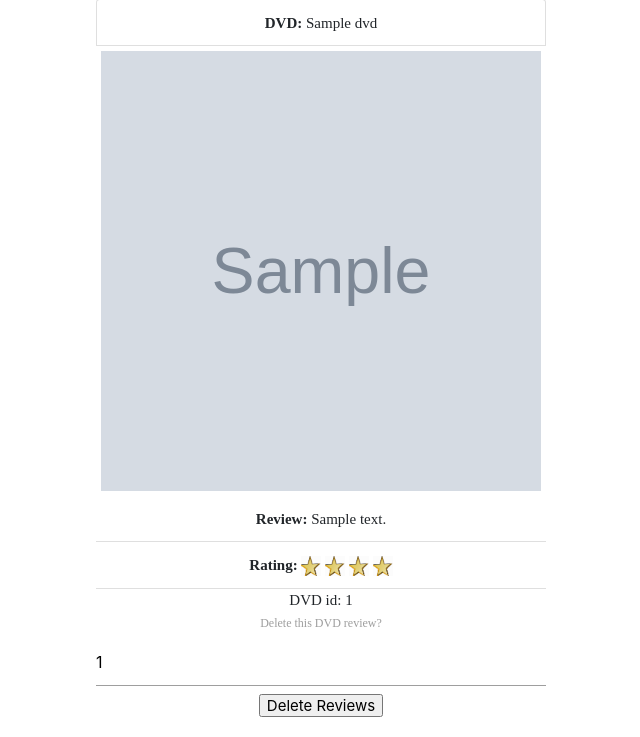
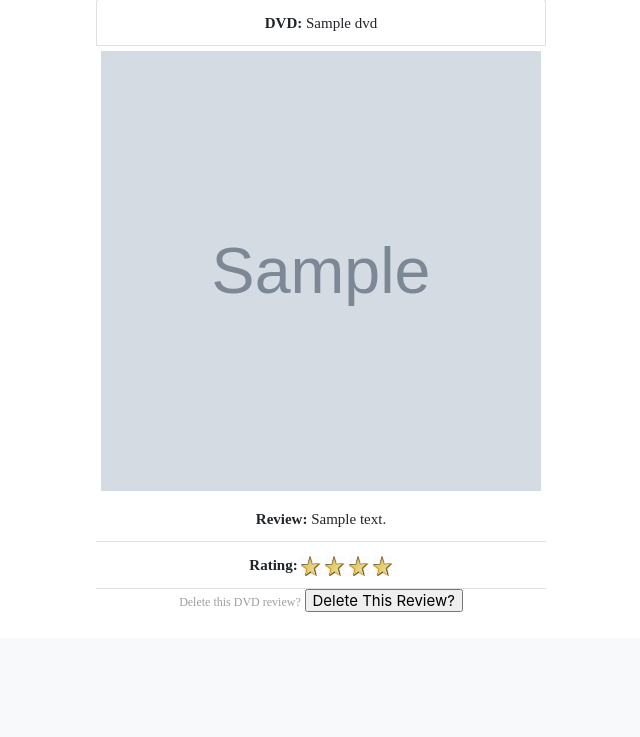
Before and after one commit to JackAlexanderClark/Ultimate-Movie-Vendor, a Flask app: page /reviews in a window 1280 px wide. Shown: the part 462-1199 px from the top of the page, without its empty margins (126-766 px from the left). After the commit the page ends 1074 px from the top, so only its background shows below. Run offline with Flask 3, Linux system fonts and the light colour scheme; a user stored in the database is signed in; tables that the repository leaves empty hold one stand-in row (values such as "Sample post"); grey boxes marked "Sample" are stand-in pictures.

Commit message:
Change html button 01/04/2023

```diff
--- a/templates/index.html
+++ b/templates/index.html
@@ -72,10 +72,6 @@
                                         {% else %} No DVD rating available.
                                     {% endif %}
                                     {{ dvd.dvd.rating }}
-                                    {% if dvd.dvd.review %}
-                                        <h3>Review:</h3>
-                                        <p>{{ dvd.dvd.review }}</p>
-                                    {% endif %}
                                 </p>
                             <!-- turn these buttons into POST forms -->
                                 <a href="add_dvd_review/{{ dvd.id }}"><button class="btn btn-primary btn-lg">Add a Review to DVD</button></a>
--- a/templates/view_dvd_reviews.html
+++ b/templates/view_dvd_reviews.html
@@ -28,7 +28,6 @@
                         {% endfor %}
                     </li>
                   </ul>
-                    DVD id: {{ review.dvd_id }}
 
                     {% if message %}
                         <p>{{ message }}</p>
@@ -39,8 +38,8 @@
                     <!-- pass in review_id into delete function -->
                     <form method="POST" action="{{ url_for('delete_dvd_reviews_by_dvd_id') }}">
                       <label for="dvd_id">Delete this DVD review?</label>
-                      <input type="text" id="dvd_id" name="dvd_id" value="{{ review.dvd_id }}">
-                      <input type="submit" value="Delete Reviews">
+                      <input type="hidden" id="dvd_id" name="dvd_id" value="{{ review.dvd_id }}">
+                      <input type="submit" value="Delete This Review?">
                     </form>
 
                 </div>
```
